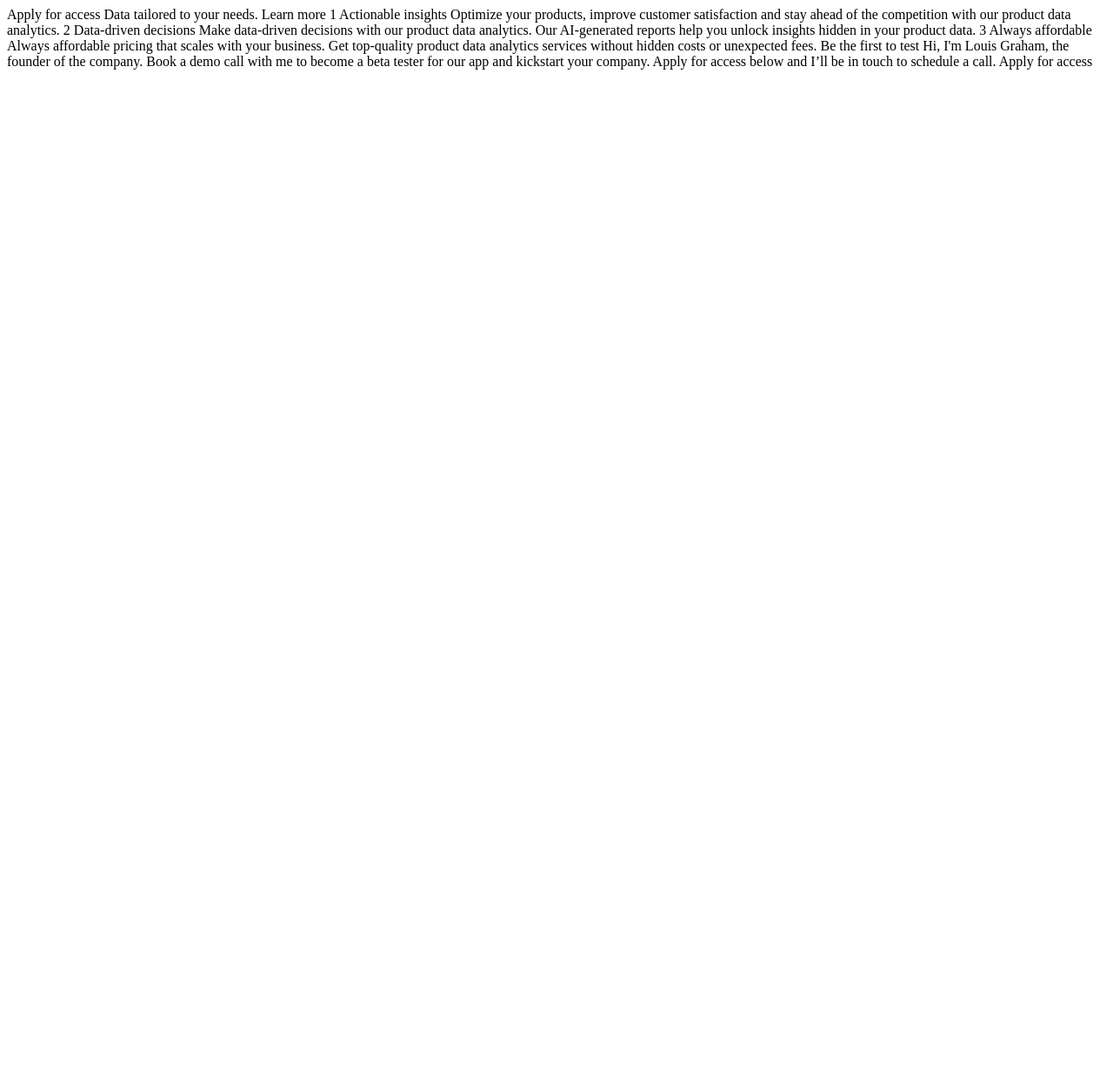
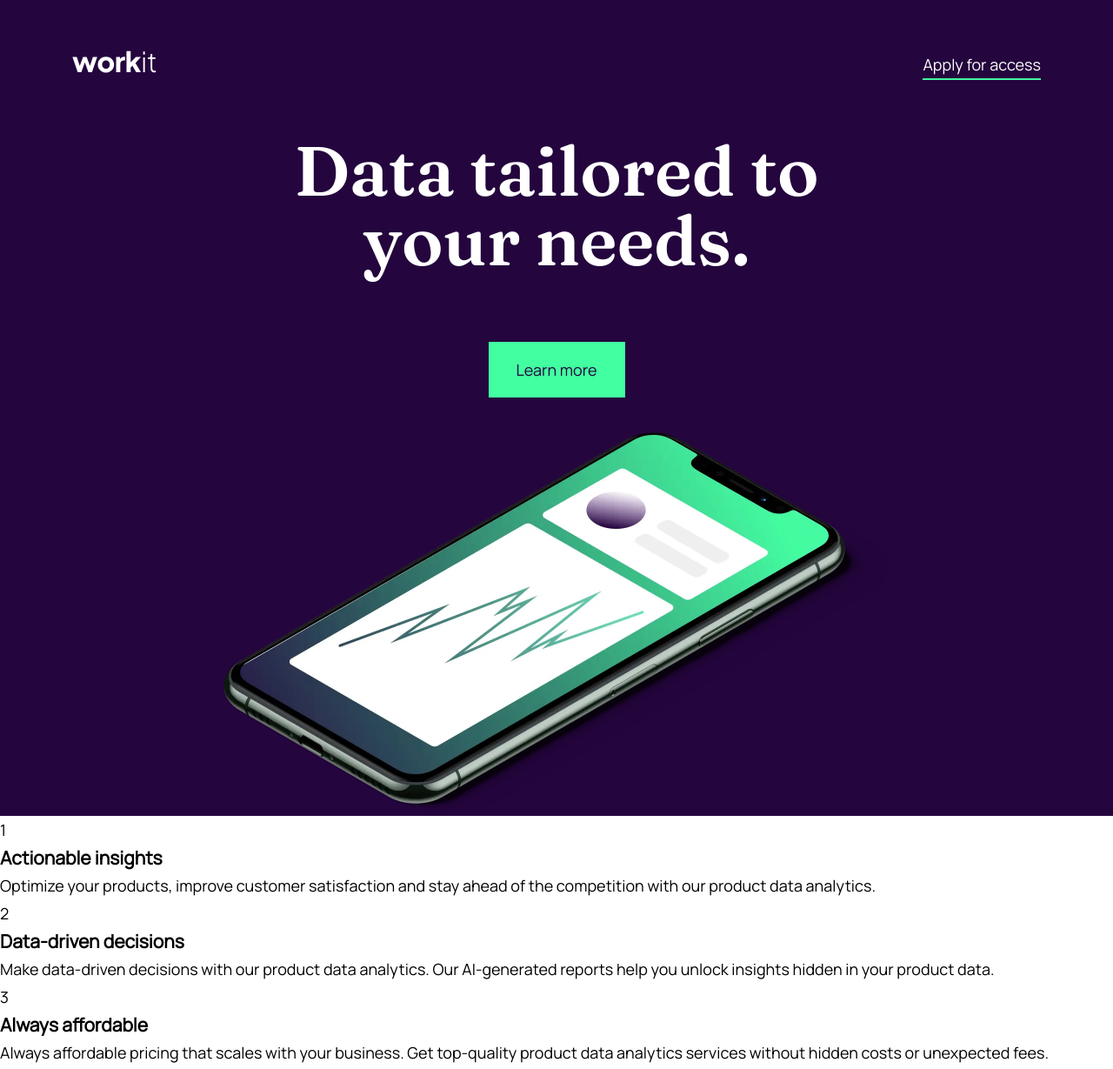
Before and after one commit to hphemanathan/workit-landing-page, a plain HTML site: page starter-code/index.html in a window 1280 px wide. Shown: the top 1229 px of the page at 87% size. Before the commit the page ends 800 px from the top, so only its background shows below. Drawn offline with Linux system fonts and the light colour scheme.

Commit message:
still building

```diff
--- a/starter-code/index.html
+++ b/starter-code/index.html
@@ -1,49 +1,113 @@
 <!DOCTYPE html>
 <html lang="en">
+
 <head>
   <meta charset="UTF-8">
   <meta name="viewport" content="width=device-width, initial-scale=1.0">
 
   <link rel="icon" type="image/png" sizes="32x32" href="./assets/images/favicon-32x32.png">
+  <link rel="stylesheet" href="style.css">
+  <link rel="preconnect" href="https://fonts.googleapis.com">
+  <link rel="preconnect" href="https://fonts.gstatic.com" crossorigin>
+  <link href="https://fonts.googleapis.com/css2?family=Fraunces:wght@600&family=Manrope&display=swap" rel="stylesheet">
 
   <title>Frontend Mentor | Workit landing page</title>
 </head>
+
 <body>
 
-  Apply for access
+  <header class="header">
 
-  Data tailored to your needs.
+    <div class="container flex flex--space">
 
-  Learn more
+      <a href="#">
+        <img src="/starter-code/assets/images/logo-light.svg" alt="">
+      </a>
+      <a class='btn-secondary' href="#"> Apply for access </a>
 
-  1
+    </div>
 
-  Actionable insights
+  </header>
 
-  Optimize your products, improve customer satisfaction and stay ahead of the competition
-  with our product data analytics.
+  <main>
 
-  2
+    <section class="section-hero">
 
-  Data-driven decisions
+      <div class="container flex flex--props">
 
-  Make data-driven decisions with our product data analytics. Our AI-generated reports help
-  you unlock insights hidden in your product data.
+        <h1 class="heading-primary"> Data tailored to <span> your needs. </span> </h1>
 
-  3
+        <a class='btn-primary' href=""> Learn more </a>
 
-  Always affordable
+        <img class="hero-img" src="/starter-code/assets/images/image-hero.webp" alt="Data showing in the mobile screen"
+          width="767px" height="441px">
 
-  Always affordable pricing that scales with your business. Get top-quality product data
-  analytics services without hidden costs or unexpected fees.
+      </div>
 
-  Be the first to test
+    </section>
 
-  Hi, I'm Louis Graham, the founder of the company. Book a demo call with me to become a
-  beta tester for our app and kickstart your company. Apply for access below and I’ll be
-  in touch to schedule a call.
+    <section>
 
-  Apply for access
+      <div>
+
+        <p>1</p>
+        <h3>Actionable insights</h3>
+        <p> Optimize your products, improve customer satisfaction and stay ahead of the competition
+          with our product data analytics. </p>
+
+      </div>
+
+      <div>
+
+        <p>2</p>
+        <h3> Data-driven decisions </h3>
+        <p> Make data-driven decisions with our product data analytics. Our AI-generated reports help
+          you unlock insights hidden in your product data. </p>
+
+      </div>
+
+      <div>
+
+        <p> 3 </p>
+        <h3>Always affordable</h3>
+        <p> Always affordable pricing that scales with your business. Get top-quality product data
+          analytics services without hidden costs or unexpected fees.</p>
+
+      </div>
+
+    </section>
+
+    <section>
+
+      Be the first to test
+
+      Hi, I'm Louis Graham, the founder of the company. Book a demo call with me to become a
+      beta tester for our app and kickstart your company. Apply for access below and I’ll be
+      in touch to schedule a call.
+
+      Apply for access
+
+    </section>
+
+  </main>
+
+  <footer>
+
+    <a href="">
+      <img src="/starter-code/assets/images/logo-dark.svg" alt="">
+    </a>
+    <a href="">
+      <img src="/starter-code/assets/images/icon-facebook.svg" alt="">
+    </a>
+    <a href="">
+      <img src="/starter-code/assets/images/icon-twitter.svg" alt="">
+    </a>
+    <a href="">
+      <img src="/starter-code/assets/images/icon-instagram.svg" alt="">
+    </a>
+
+  </footer>
 
 </body>
+
 </html>
--- a/starter-code/style.css
+++ b/starter-code/style.css
@@ -0,0 +1,160 @@
+/* Resets */
+
+*,
+*::before,
+*::after {
+  box-sizing: border-box;
+}
+* {
+  margin: 0;
+}
+html,
+body {
+  height: 100%;
+}
+body {
+  line-height: 1.5;
+  -webkit-font-smoothing: antialiased;
+}
+img,
+picture,
+video,
+canvas,
+svg {
+  display: block;
+  max-width: 100%;
+}
+input,
+button,
+textarea,
+select {
+  font: inherit;
+}
+p,
+h1,
+h2,
+h3,
+h4,
+h5,
+h6 {
+  overflow-wrap: break-word;
+}
+
+:root {
+  /* Colors */
+
+  --bg-primary: hsl(273, 85%, 13%);
+  --bg-secondary: hsl(274, 100%, 99%);
+  --text-primary: hsl(273, 85%, 13%);
+  --text: hsl(0, 0%, 100%);
+  --accent-primary: hsl(150, 100%, 63%);
+  --accent-secondary: hsl(271, 12%, 34%);
+
+  /* Typography */
+
+  /* Font Family */
+
+  --ff-heading: "Fraunces", serif;
+  --ff-body: "Manrope", sans-serif;
+
+  /* Font Size  */
+  --fs-heading-l: 8rem;
+  --fls-heading-l: 8rem;
+  --fs-heading-m: 5.6rem;
+  --fls-heading-m: 6.4rem;
+  --fs-heading-s: 3.2rem;
+  --fls-heading-s: 4rem;
+  --fs-text: 1.8rem;
+  --fls-text: 3.2rem;
+}
+
+html {
+  font-size: 62.5%;
+}
+
+body {
+  font-family: var(--ff-body);
+  font-size: var(--fs-text);
+  line-height: var(--fls-text);
+}
+
+.flex {
+  display: flex;
+}
+
+.flex--space {
+  justify-content: space-between;
+}
+
+.flex--props {
+  flex-direction: column;
+  align-items: center;
+  justify-content: center;
+  gap: 4rem;
+}
+
+.container {
+  max-width: 111.4rem;
+  margin: 0 auto;
+}
+.header {
+  background-color: var(--bg-primary);
+  padding-top: 5.8rem;
+}
+
+.section-hero {
+  background-color: var(--bg-primary);
+}
+
+.btn-secondary:link,
+.btn-secondary:visited {
+  display: inline-block;
+  text-decoration: none;
+  color: var(--text);
+  border-bottom: 2px solid var(--accent-primary);
+  transition: all 0.3s;
+}
+
+.btn-secondary:hover,
+.btn-secondary:active {
+  color: var(--accent-primary);
+}
+
+.heading-primary {
+  color: var(--text);
+  text-align: center;
+  font-family: var(--ff-heading);
+  font-size: var(--fs-heading-l);
+  padding-top: 6.4rem;
+  padding-bottom: 3.7rem;
+  line-height: var(--fls-heading-l);
+}
+
+.heading-primary > span {
+  display: block;
+}
+
+.btn-primary:link,
+.btn-primary:visited {
+  display: inline-block;
+  color: var(--bg-primary);
+  background-color: var(--accent-primary);
+  padding: 1.6rem 3.2rem;
+  text-decoration: none;
+  transition: all 0.3s;
+}
+
+.btn-primary:hover,
+.btn-primary:active {
+  color: var(--accent-primary);
+  background-color: var(--bg-primary);
+  padding: 1.6rem 3.2rem;
+  text-decoration: none;
+  box-shadow: inset 0 0 0 2px var(--accent-primary);
+}
+
+.hero-img {
+  max-inline-size: 100%;
+  block-size: auto;
+  /* object-fit: cover; */
+}
```
